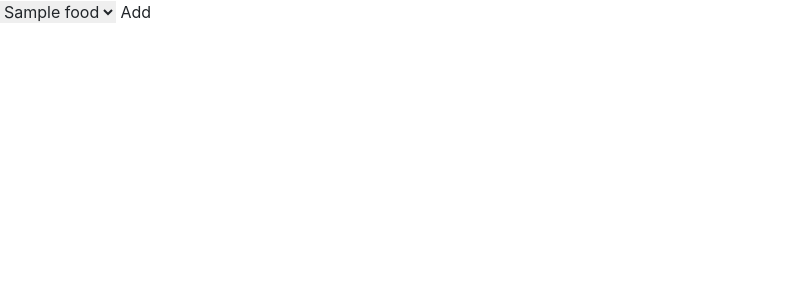
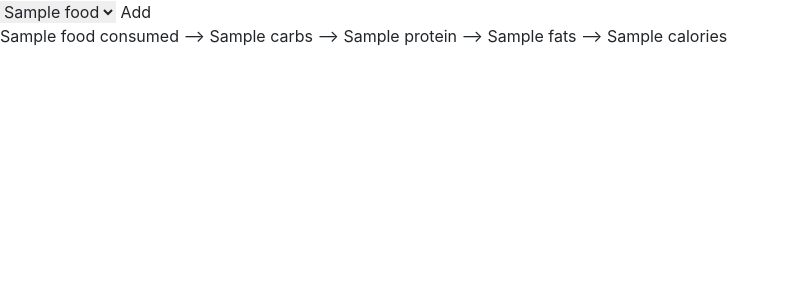
Before and after one commit to waweroh/Calorie-Tracker, a Django app: template CalorieApp/templates/index.html in a window 1280 px wide. Shown: the top 300 px of the page, without its empty margins (0-790 px from the left). Run offline with Django 4.2, Linux system fonts and the light colour scheme; tables that the repository leaves empty hold one stand-in row (values such as "Sample post"); the template is opened without the code that fills it: values that come from a table or form of the project are taken from there, most other values are stand-ins (such as "Sample title", 1, 10 or a date in 2020); some libraries are stand-ins or nearby versions.

Commit message:
display food list

```diff
--- a/CalorieApp/templates/index.html
+++ b/CalorieApp/templates/index.html
@@ -12,6 +12,9 @@
   </select>
   <button type="submit">Add</button>
 </form>
+{% for item in consumed_foods %}
+  {{item.food_consumed.name}} --> {{item.food_consumed.carbs}} --> {{item.food_consumed.protein}} --> {{item.food_consumed.fats}} --> {{item.food_consumed.calories}}<br>
+{% endfor %}
 
 
 
```
